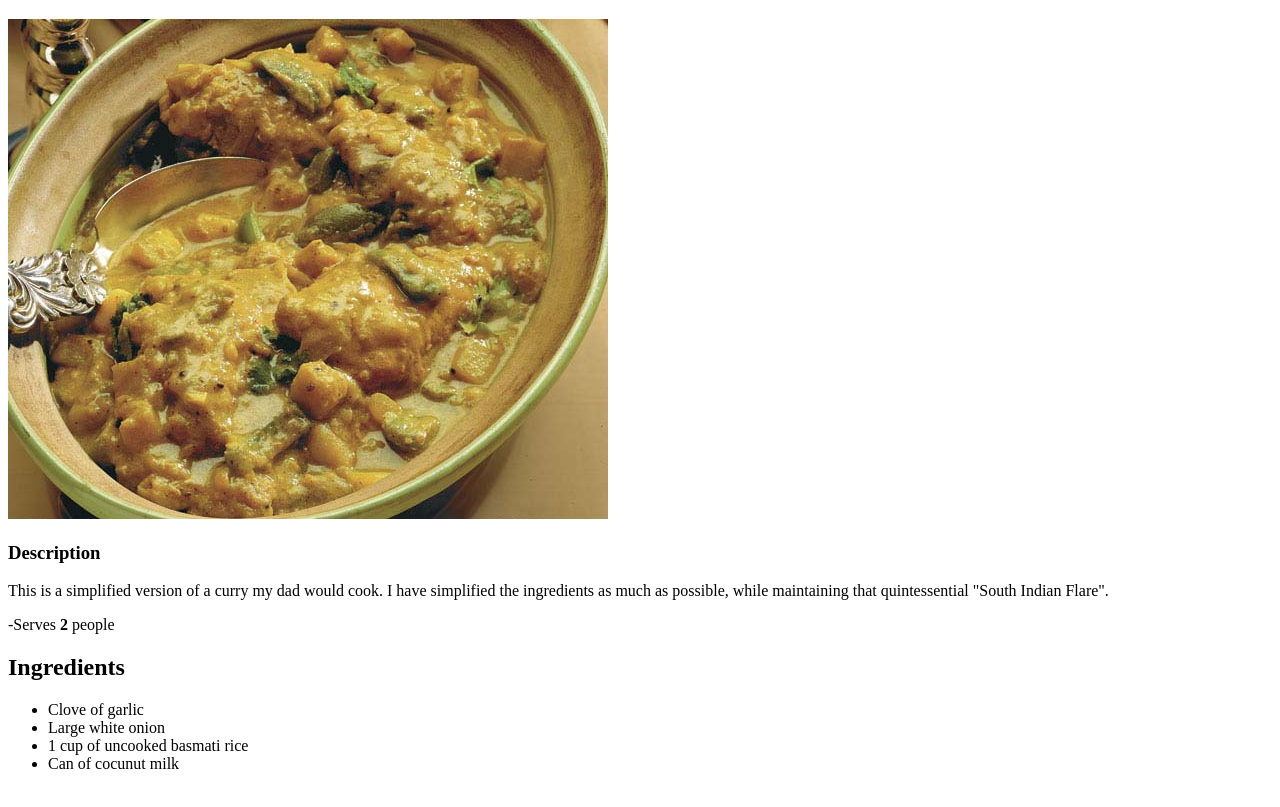
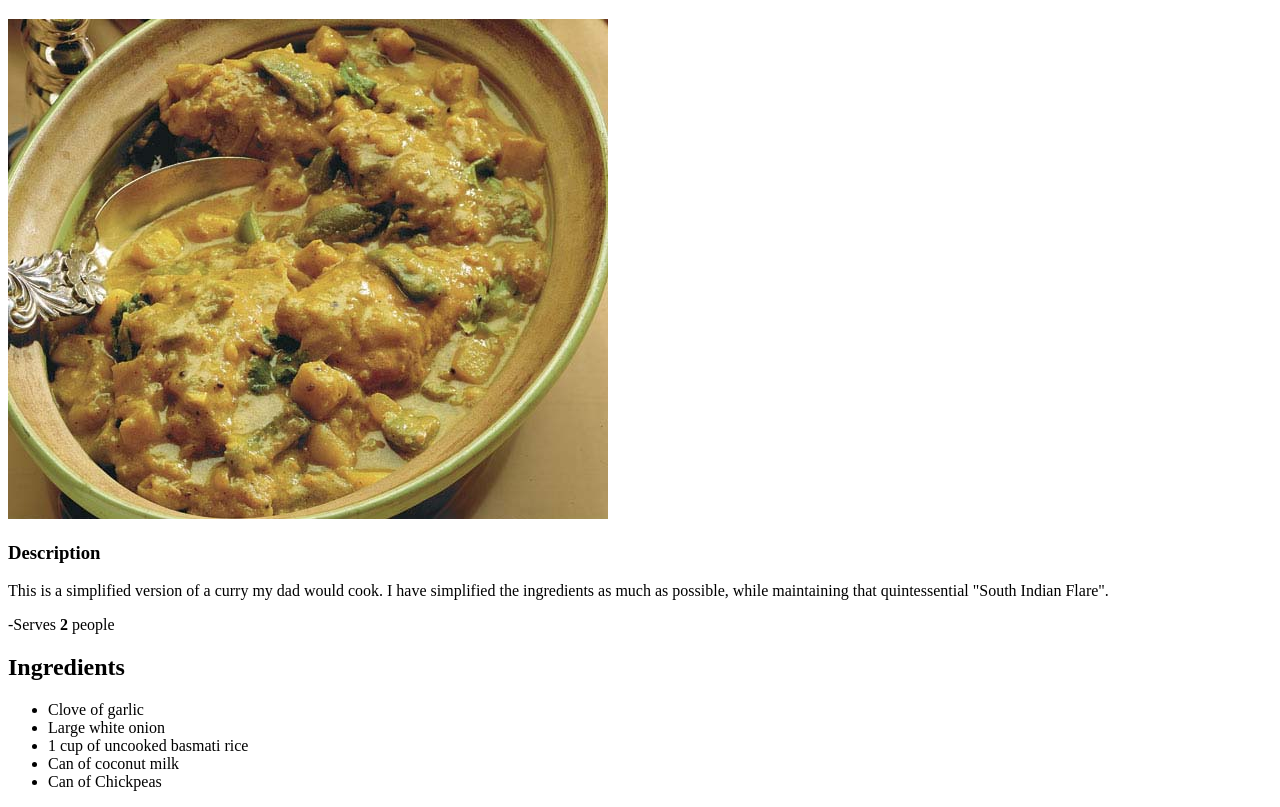
Before and after one commit to ilyahl/odin-recipes, a plain HTML site: page recipes/curry.html in a window 1280 px wide. Shown: the part 61-868 px from the top of the page. Drawn offline with Linux system fonts and the light colour scheme.

Commit message:
Added ingredient, corrected grammar

```diff
--- a/recipes/curry.html
+++ b/recipes/curry.html
@@ -18,7 +18,8 @@
             <li>Clove of garlic</li>
             <li>Large white onion</li>
             <li>1 cup of uncooked basmati rice</li>
-            <li>Can of cocunut milk</li>
+            <li>Can of coconut milk</li>
+            <li>Can of Chickpeas</li>
         </ul>
     </body>
 </html>
```
